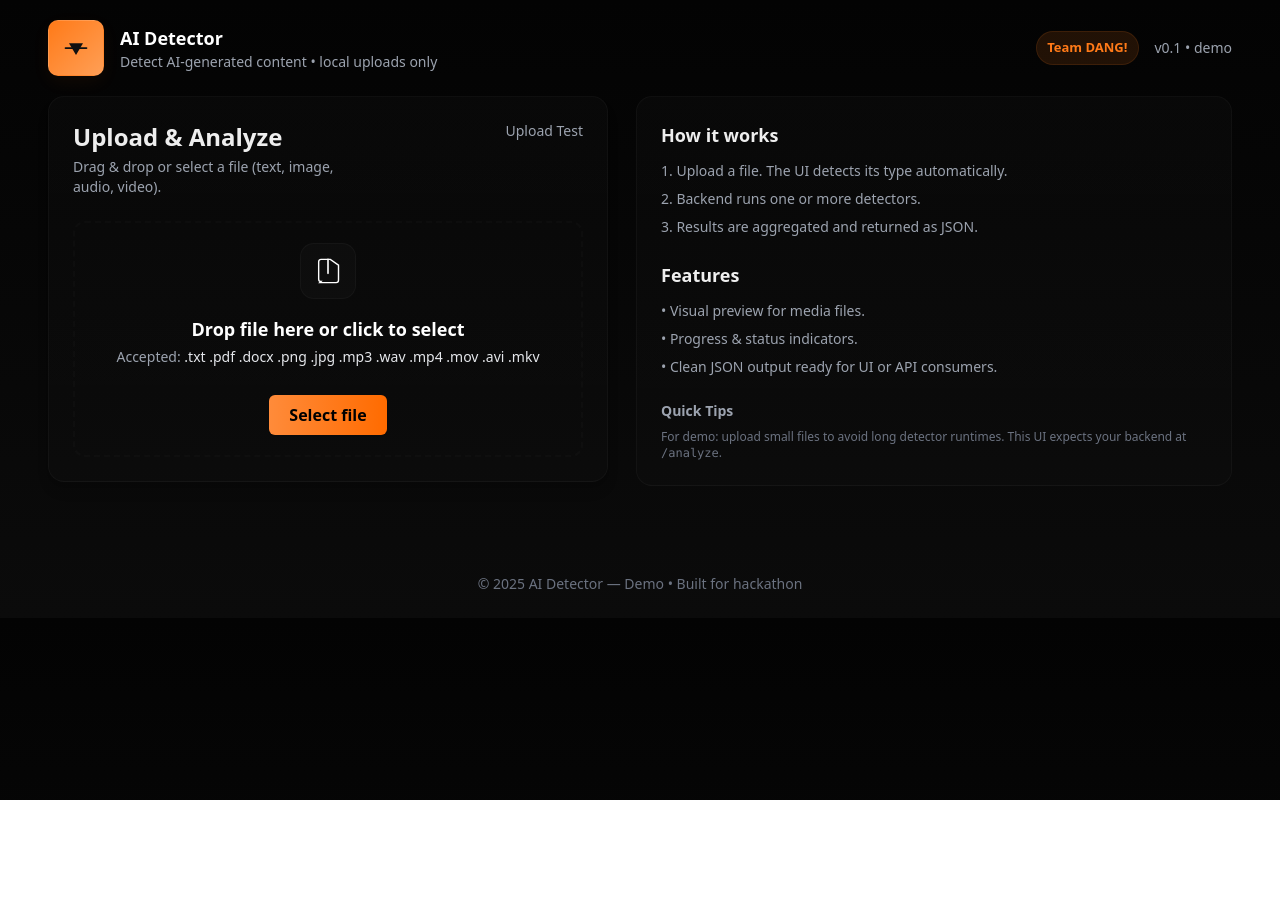
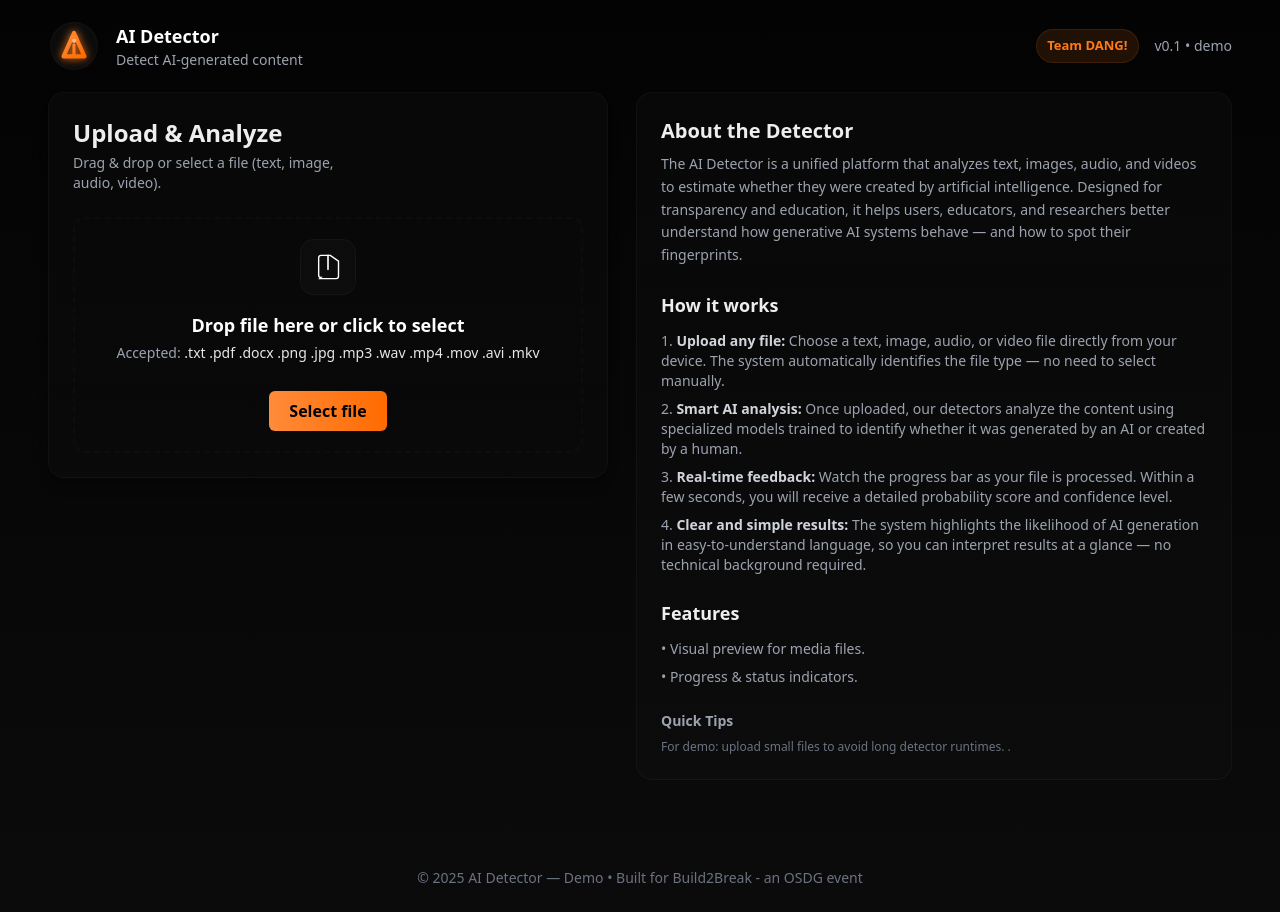
Before and after one commit to Dan1718/Build2Break, a plain HTML site: page web/index.html in a window 1280 px wide. Before the commit the page ends 800 px from the top, so only its background shows below. Drawn offline with nearby package versions, Linux system fonts and the light colour scheme.

Commit message:
final uiux

```diff
--- a/web/index.html
+++ b/web/index.html
@@ -21,8 +21,14 @@
     .accent-bg { background: linear-gradient(90deg, rgba(255,122,24,0.12), rgba(255,122,24,0.06)); }
     /* upload area */
     .upload-card { background: linear-gradient(180deg, rgba(255,255,255,0.02), rgba(255,255,255,0.01)); border: 1px solid rgba(255,122,24,0.08); }
+
     .drop-zone { transition: box-shadow .18s, transform .12s; }
     .drop-zone:hover { transform: translateY(-3px); }
+    .upload-card:hover {
+    box-shadow: 0 0 25px rgba(255, 122, 24, 0.25), 0 0 45px rgba(255, 122, 24, 0.1);
+    border-color: rgba(255, 122, 24, 0.25);
+    transition: box-shadow 0.3s ease, border-color 0.3s ease;
+    }
     .hidden { display:none; }
     /* progress */
     .progress-track { background: rgba(255,255,255,0.04); border-radius: 12px; overflow: hidden; height: 10px; }
@@ -49,16 +55,44 @@
   <header class="w-full py-5 px-6 lg:px-12">
     <div class="max-w-7xl mx-auto flex items-center justify-between">
       <div class="flex items-center gap-4">
-        <div class="ico" style="border-radius:10px;background:linear-gradient(135deg,var(--accent),#ff9f56); box-shadow:0 6px 18px rgba(255,122,24,0.06);">
-          <!-- placeholder logo -->
-          <svg width="28" height="28" viewBox="0 0 24 24" fill="none" aria-hidden>
-            <path d="M3 12h18" stroke="#101010" stroke-width="1.5" stroke-linecap="round"></path>
-            <path d="M6 8 L18 8 L12 18 Z" fill="#101010"></path>
-          </svg>
-        </div>
+        <!-- Replace existing placeholder logo with this -->
+<!-- Logo: Symmetrical A-I Badge -->
+<div class="logo-wrap" aria-hidden="false" role="img" title="AI Detector logo" style="display:flex;align-items:center;gap:10px;">
+  <svg class="logo-mark" width="52" height="52" viewBox="0 0 100 100" xmlns="http://www.w3.org/2000/svg" aria-hidden="true">
+    <defs>
+      <linearGradient id="grad-single" x1="0%" y1="0%" x2="100%" y2="100%">
+        <stop offset="0%" stop-color="#ff8b3a"/>
+        <stop offset="100%" stop-color="#ff6b00"/>
+      </linearGradient>
+      <filter id="glowSym" x="-50%" y="-50%" width="200%" height="200%">
+        <feGaussianBlur in="SourceGraphic" stdDeviation="8" result="blurOut"/>
+        <feMerge>
+          <feMergeNode in="blurOut"/>
+          <feMergeNode in="SourceGraphic"/>
+        </feMerge>
+      </filter>
+    </defs>
+
+    <!-- Background circle / badge -->
+    <circle cx="50" cy="50" r="45" fill="#0b0b0b" stroke="rgba(255,255,255,0.05)" stroke-width="2"/>
+
+    <!-- The "A" shape: symmetric triangular A -->
+    <path d="M30,70 L50,25 L70,70 Z" fill="none" stroke="url(#grad-single)" stroke-width="8" filter="url(#glowSym)" stroke-linejoin="round"/>
+
+    <!-- The "I" inside the A: vertical bar down center -->
+    <rect x="47" y="45" width="6" height="25" rx="3" fill="url(#grad-single)" filter="url(#glowSym)"/>
+
+    <!-- Dot at top of I, inside A apex -->
+    <circle cx="50" cy="40" r="4" fill="#ffb980" filter="url(#glowSym)"/>
+
+  </svg>
+
+
+</div>
+
         <div>
           <h1 class="text-white text-lg font-bold">AI Detector</h1>
-          <div class="text-sm text-gray-400">Detect AI-generated content • local uploads only</div>
+          <div class="text-sm text-gray-400">Detect AI-generated content</div>
         </div>
       </div>
 
@@ -80,7 +114,7 @@
             <h2 class="text-2xl font-extrabold">Upload & Analyze</h2>
             <p class="mt-1 text-sm text-gray-400 max-w-[38ch]">Drag & drop or select a file (text, image, audio, video).</p>
           </div>
-          <div class="text-sm text-gray-400">Upload Test</div>
+
         </div>
 
         <!-- Drop zone -->
@@ -150,17 +184,22 @@
 
       <!-- RIGHT: info / about / features -->
       <aside class="p-6 rounded-2xl glass">
-        <!-- <div class="mb-6">
+         <div class="mb-6">
           <h3 class="text-xl font-extrabold">About the Detector</h3>
-          <p class="mt-2 text-sm text-gray-400">Lorem ipsum dolor sit amet, consectetur adipiscing elit. Sed do eiusmod tempor incididunt ut labore et dolore magna aliqua. Suspendisse potenti.</p>
-        </div> -->
+<p class="mt-2 text-sm text-gray-400 leading-relaxed">
+  The AI Detector is a unified platform that analyzes text, images, audio, and videos to estimate whether they were created by artificial intelligence.
+  Designed for transparency and education, it helps users, educators, and researchers better understand how generative AI systems behave — and how to spot their fingerprints.
+</p>
+
+        </div>
 
         <div class="mb-6">
           <h4 class="text-lg font-bold">How it works</h4>
           <ol class="mt-3 text-sm text-gray-400 space-y-2 list-decimal list-inside">
-            <li>Upload a file. The UI detects its type automatically.</li>
-            <li>Backend runs one or more detectors.</li>
-            <li>Results are aggregated and returned as JSON.</li>
+            <li><span class="text-gray-300 font-semibold">Upload any file:</span> Choose a text, image, audio, or video file directly from your device. The system automatically identifies the file type — no need to select manually.</li>
+  <li><span class="text-gray-300 font-semibold">Smart AI analysis:</span> Once uploaded, our detectors analyze the content using specialized models trained to identify whether it was generated by an AI or created by a human.</li>
+  <li><span class="text-gray-300 font-semibold">Real-time feedback:</span> Watch the progress bar as your file is processed. Within a few seconds, you will receive a detailed probability score and confidence level.</li>
+  <li><span class="text-gray-300 font-semibold">Clear and simple results:</span> The system highlights the likelihood of AI generation in easy-to-understand language, so you can interpret results at a glance — no technical background required.</li>
           </ol>
         </div>
 
@@ -170,13 +209,13 @@
             <!-- <li>• Local uploads only (no links).</li> -->
             <li>• Visual preview for media files.</li>
             <li>• Progress & status indicators.</li>
-            <li>• Clean JSON output ready for UI or API consumers.</li>
+            <!-- <li>• Clean JSON output ready for UI or API consumers.</li> -->
           </ul>
         </div>
 
         <div class="mt-6">
           <h5 class="text-sm font-semibold text-gray-400 mb-2">Quick Tips</h5>
-          <div class="text-xs text-gray-500">For demo: upload small files to avoid long detector runtimes. This UI expects your backend at <code class="text-xs">/analyze</code>.</div>
+          <div class="text-xs text-gray-500">For demo: upload small files to avoid long detector runtimes. </code>.</div>
         </div>
       </aside>
 
@@ -184,7 +223,7 @@
   </main>
 
   <footer class="text-center py-6 text-sm text-gray-500">
-    © 2025 AI Detector — Demo • Built for hackathon
+    © 2025 AI Detector — Demo • Built for Build2Break - an OSDG event
   </footer>
 
   <!-- Script: behavior -->
```
